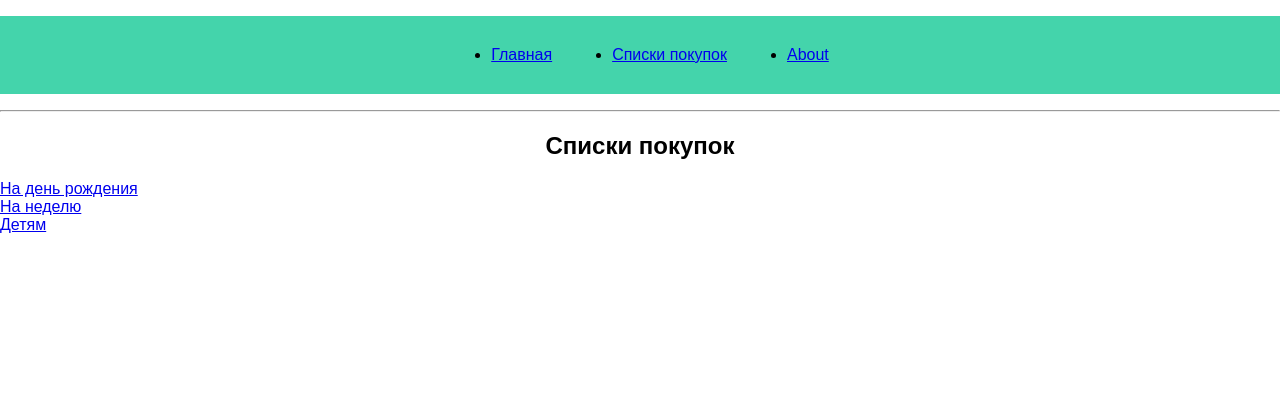
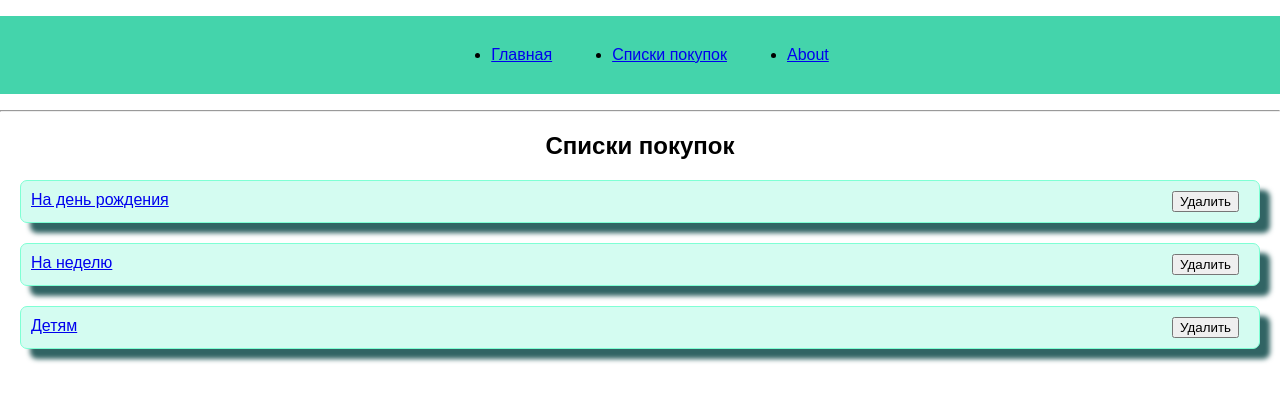
Before and after one commit to AnnaGerasim0va/ProjectWithShoppingList, a React (Create React App) app: page /mainList in a window 1280 px wide. Shown: the top 402 px of the page. Built offline with nearby package versions, Linux system fonts and the light colour scheme.

Commit message:
deleteList

```diff
--- a/src/Components/Lists/MainList.js
+++ b/src/Components/Lists/MainList.js
@@ -11,21 +11,38 @@ const history = createBrowserHistory();
     arr.map(item, index)=>{}
 }*/
 
-const MainList = () => {
-    const listsArray = JSON.parse(localStorage.getItem('listsArray'));
+class MainList extends Component {
+    state = {
+        listsArray: JSON.parse(localStorage.getItem('listsArray'))
+    }
+
+    deleteElement = (id) => () => {
+        const { listsArray } = this.state;
+
+        // listsArray.filter(item => {console.log(id!==item.id);
+        //      return id!==item.id});
+        this.setState({ listsArray: listsArray.filter(item => {return item.id !== id}) })
+    }
+
+    render() {
+        const { listsArray } = this.state;
 
         return (
             <div>
                 <div className="header"><h2>Списки покупок</h2></div>
                 {listsArray.map(
                     (list, index) => {
-                    const {id, name} = list;
-                    return  <div><Link key={index} to={`/mainList/${id}`}>{name}</Link></div>
+                        const { id, name } = list;
+                        return <div className="listBlock"><Link key={index} to={`/mainList/${id}`}>{name}</Link>
+                            <button onClick={this.deleteElement(id)}>Удалить</button>
+                        </div>
                     }
                 )}
             </div>
         )
     }
 
+}
+
 
 export default MainList;
```
Lines whose indentation alone changed are shown as unchanged.
